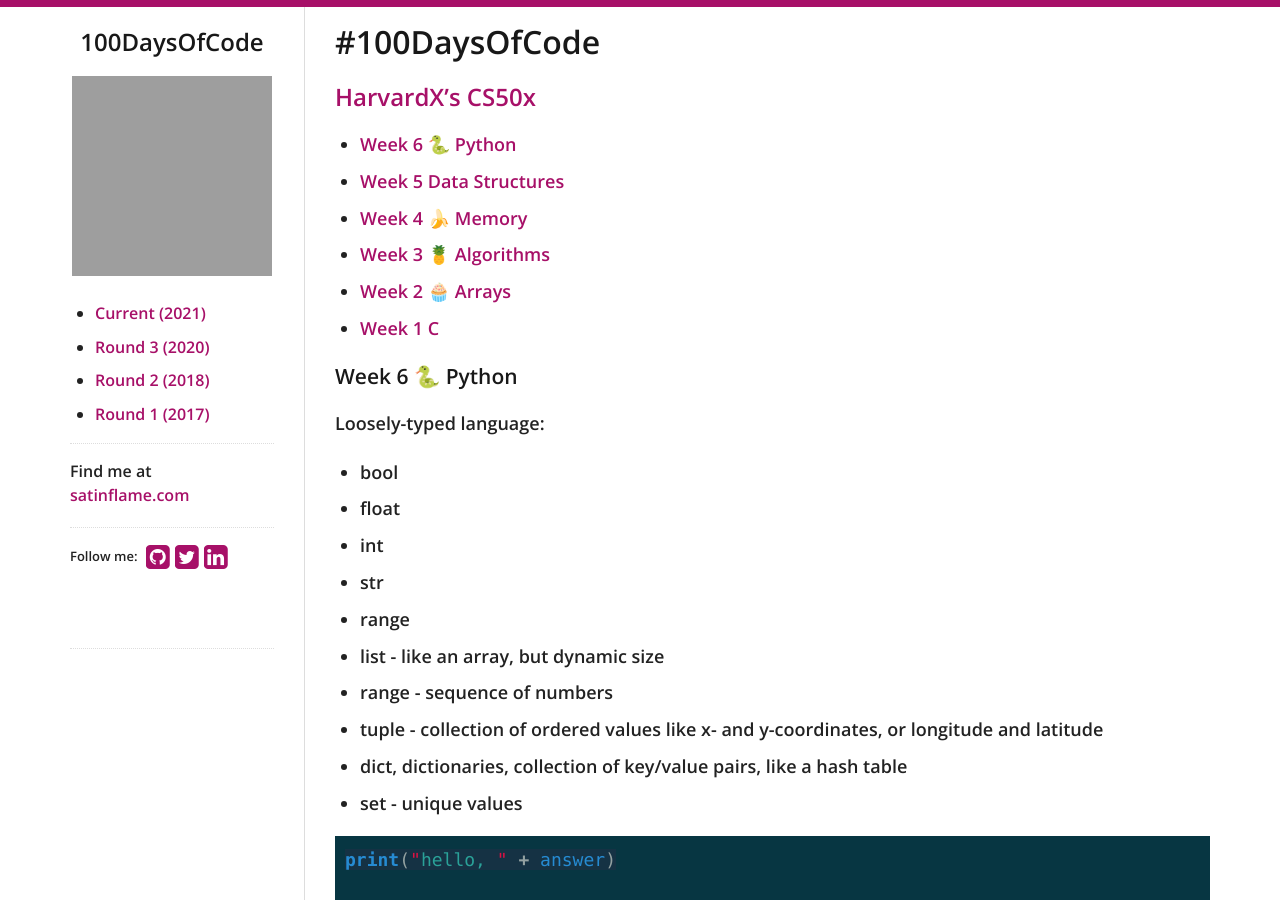
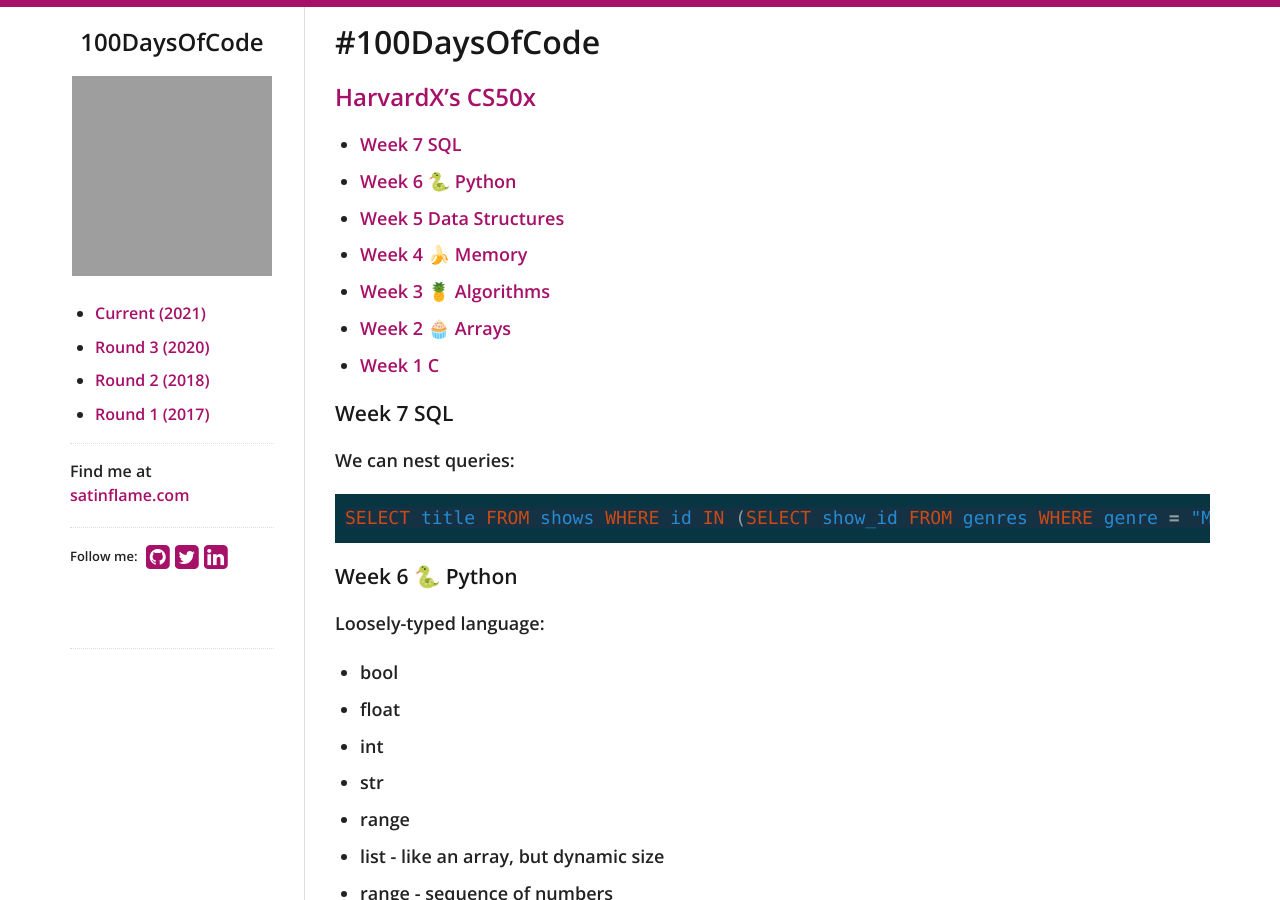
Before and after one commit to virtual/100daysofcode, a Jekyll site: the page built from index.md, in a window 1280 px wide and 900 px high. Built offline with Jekyll 4.4.1, drawn with Linux system fonts in a browser that asks for light colours; nearby versions of some CDN libraries; our own code applies the rules of GitHub Pages for plain Markdown files; grey boxes are pictures that could not be loaded.

Commit message:
Update index.md

````diff
--- a/index.md
+++ b/index.md
@@ -2,6 +2,7 @@
 
 ## [HarvardX's CS50x](https://learning.edx.org/course/course-v1:HarvardX+CS50+X)
 
+- [Week 7 SQL](#week-6-sql)
 - [Week 6 🐍 Python](#week-6--python)
 - [Week 5 Data Structures](#week-5-data-structures)
 - [Week 4 🍌 Memory](#week-4--memory)
@@ -9,6 +10,13 @@
 - [Week 2 🧁 Arrays](#week-2--arrays)
 - [Week 1 C](#week-1-c)
 
+### Week 7 SQL
+
+We can nest queries:
+
+```sql
+SELECT title FROM shows WHERE id IN (SELECT show_id FROM genres WHERE genre = "Musical");
+```
 
 ### Week 6 🐍 Python
 
````
